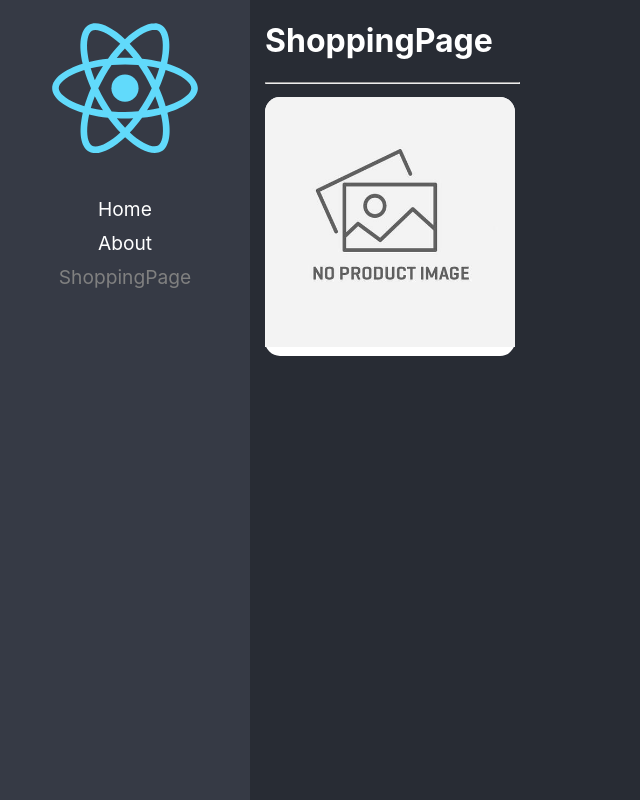
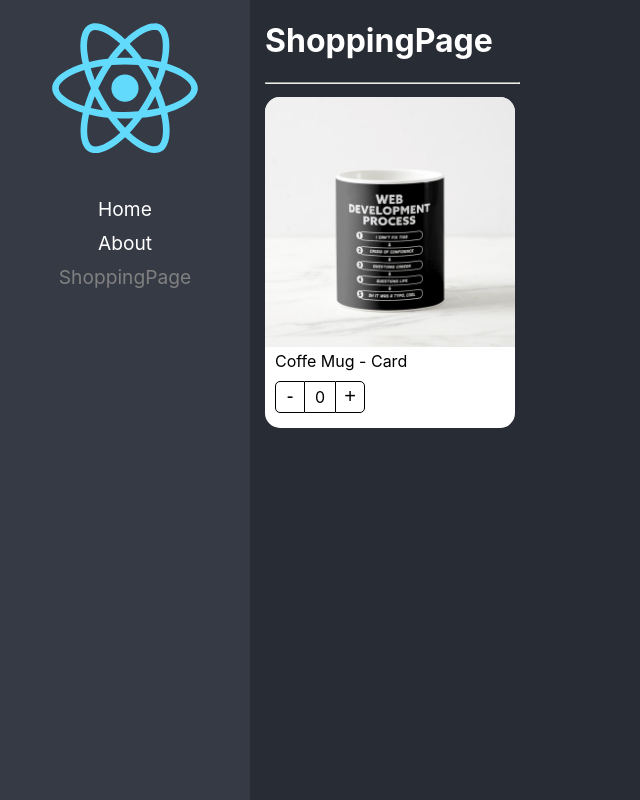
Before and after one commit to cdgutierrez456/react-app-optimization, a React (Create React App) app: page /users in a window 1280 px wide. Shown: the whole page, without its empty margins (0-640 px from the left). Built offline with nearby package versions, Linux system fonts and the light colour scheme.

Commit message:
Finalizando implementacion de compount componentn pattern al usar el context del elemento para compartir las propiedades del componente

```diff
--- a/src/02-component-patterns/components/ProductCard.tsx
+++ b/src/02-component-patterns/components/ProductCard.tsx
@@ -1,4 +1,4 @@
-import { ReactElement } from 'react'
+import { createContext, ReactElement, useContext } from 'react'
 
 import { useProductCard } from '../hooks/useProductCard'
 
@@ -16,24 +16,43 @@ interface Product {
   img?: string
 }
 
-interface ProductButtonsProps {
+interface ProductContextProps {
   counter: number
   increaseBy: (x: number) => void
+  product: Product
 }
 
+const ProductContext = createContext({} as ProductContextProps);
+const { Provider } = ProductContext
+
 export const ProductImage = ({ img = '' }) => {
+
+  const { product } = useContext(ProductContext)
+  let imgToShow: string
+
+  if (img) imgToShow = img
+  else if (product.img) imgToShow = product.img
+  else imgToShow = noImage
+
   return (
-    <img className={styles.productImg} src={img ? img : noImage} alt="Product Image" />
+    <img className={styles.productImg} src={imgToShow} alt="Product Image" />
   )
 }
 
-export const ProductTitle = ({ title }: { title: string }) => {
+export const ProductTitle = ({ title = '' }) => {
+  const { product } = useContext(ProductContext)
+
   return (
-    <span className={styles.productDescription}>{title}</span>
+    <span className={styles.productDescription}>
+      {title ? title : product.title}
+    </span>
   )
 }
 
-export const ProductButtons = ({ counter, increaseBy }: ProductButtonsProps) => {
+export const ProductButtons = () => {
+
+  const { counter, increaseBy } = useContext(ProductContext)
+
   return (
     <div className={styles.buttonsContainer}>
       <button
@@ -56,6 +75,11 @@ export const ProductCard = ({ children, product }: Props) => {
   const { counter, increaseBy } = useProductCard()
 
   return (
+    <Provider value={{
+      counter,
+      increaseBy,
+      product
+    }}>
       <div className={styles.productCard}>
 
         {/* <ProductImage img={product.img} />
@@ -69,6 +93,7 @@ export const ProductCard = ({ children, product }: Props) => {
         { children }
 
       </div>
+    </Provider>
   )
 }
 
--- a/src/02-component-patterns/pages/ShoppingPage.tsx
+++ b/src/02-component-patterns/pages/ShoppingPage.tsx
@@ -19,8 +19,8 @@ export const ShoppingPage = () => {
       }}>
         <ProductCard product={product}>
           <ProductCard.Image />
-          {/* <ProductCard.Title />
-          <ProductCard.Buttons /> */}
+          <ProductCard.Title />
+          <ProductCard.Buttons />
         </ProductCard>
       </div>
     </div>
```
Lines whose indentation alone changed are shown as unchanged.
